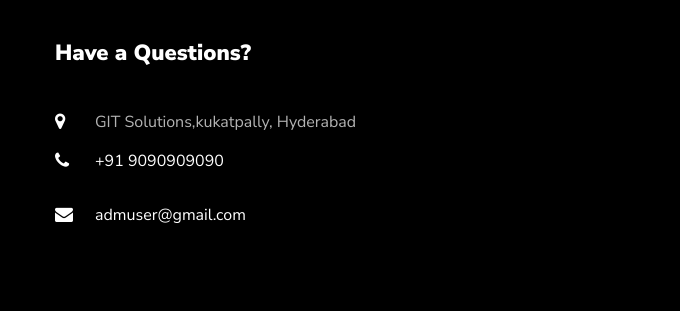
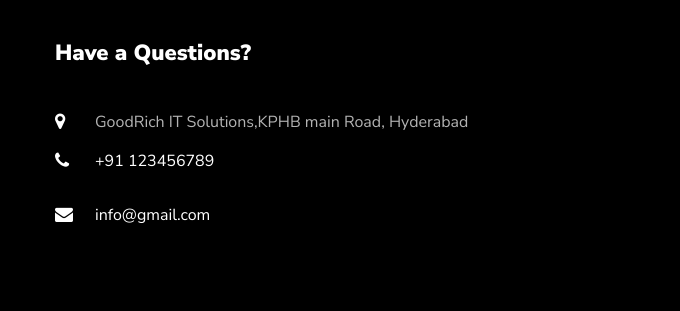
Before and after one commit to shashikanth-t/knights, a plain HTML site: page index.html in a window 1280 px wide. Shown: the part 5509-5820 px from the top of the page, 600-1280 px from the left. Drawn offline with Linux system fonts and the light colour scheme; some packages are replaced by stand-ins of ours; no server answers; animation ran at ten frames a second; files whose address does not match are found by name.

Commit message:
Update index.html

```diff
--- a/index.html
+++ b/index.html
@@ -636,9 +636,9 @@
             	<h2 class="ftco-heading-2">Have a Questions?</h2>
             	<div class="block-23 mb-3">
 	              <ul>
-	                <li><span class="icon icon-map-marker"></span><span class="text">GIT Solutions,kukatpally, Hyderabad</span></li>
-	                <li><a href="#"><span class="icon icon-phone"></span><span class="text">+91 9090909090</span></a></li>
-	                <li><a href="#"><span class="icon icon-envelope"></span><span class="text">admuser@gmail.com</span></a></li>
+	                <li><span class="icon icon-map-marker"></span><span class="text">GoodRich IT Solutions,KPHB main Road, Hyderabad</span></li>
+	                <li><a href="#"><span class="icon icon-phone"></span><span class="text">+91 123456789</span></a></li>
+	                <li><a href="#"><span class="icon icon-envelope"></span><span class="text">info@gmail.com</span></a></li>
 	              </ul>
 	            </div>
             </div>
```
